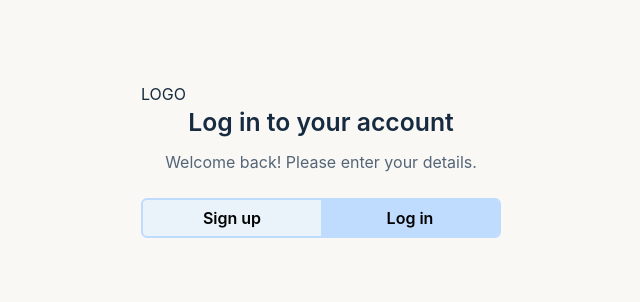
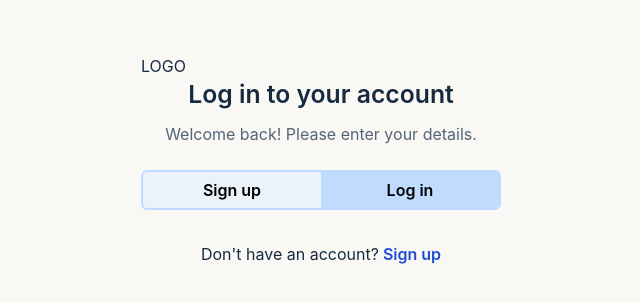
Before and after one commit to AcePeQ/gatherly, a React (Vite) app in the folder client/: page / in a window 1280 px wide. Shown: the part 240-542 px from the top of the page, without its empty margins (319-959 px from the left). Built offline with nearby package versions, Linux system fonts and the light colour scheme; a web font is replaced by a local one.

Commit message:
feat: enhance Auth component with additional action link and update Button component for link type

```diff
--- a/client/src/app/routes/auth/Auth.module.css
+++ b/client/src/app/routes/auth/Auth.module.css
@@ -72,3 +72,17 @@
   inset-inline-start: 0;
   inset-block-start: 0;
 }
+
+.additionalAction {
+  margin-block-start: var(--space-l);
+
+  display: flex;
+  align-items: center;
+  justify-content: center;
+
+  gap: 4px;
+}
+
+.additionalAction button {
+  font-weight: 600 !important;
+}
--- a/client/src/app/routes/auth/Auth.tsx
+++ b/client/src/app/routes/auth/Auth.tsx
@@ -2,6 +2,7 @@
 import { motion } from "motion/react"
 
 import styles from './Auth.module.css';
+import Button from '../../../components/button/Button';
 
 const menuBgVariants = {
   initial: (isLoginMode: boolean) => ({
@@ -42,6 +43,8 @@
             <motion.div custom={isLoginMode} variants={menuBgVariants} initial="initial" animate="animate" className={styles.menuActiveBg} aria-hidden="true" />
           </ul>
         </menu>
+
+        <p className={styles.additionalAction}>Don't have an account? <Button type='link' onClick={() => changeAuthMode("register")}>Sign up</Button></p>
       </div>
     </section>
   )
--- a/client/src/components/button/Button.module.css
+++ b/client/src/components/button/Button.module.css
@@ -1,4 +1,6 @@
 .btn {
+  display: inline-block;
+
   font-size: var(--fs-0);
   font-weight: 600;
   max-inline-size: fit-content;
@@ -49,3 +51,25 @@
 .btn.ghost:active {
   background-color: var(--ld-ghost-hover);
 }
+
+.btn.link {
+  font-size: 1em;
+  font-weight: inherit;
+  max-inline-size: fit-content;
+
+  border: none;
+  box-shadow: none;
+
+  padding: 0;
+  border-radius: 0px;
+
+  transition: all 0.3s;
+
+  color: var(--ld-primary);
+}
+
+.btn.link:hover,
+.btn.link:focus-visible,
+.btn.link:active {
+  color: var(--ld-primary-hover);
+}
--- a/client/src/components/button/Button.tsx
+++ b/client/src/components/button/Button.tsx
@@ -3,12 +3,13 @@
 
 type ButtonProps = {
   children: ReactElement | string;
-  type: "primary" | "secondary" | "ghost";
+  clickType?: "submit" | "button" | "reset"
+  type: "primary" | "secondary" | "ghost" | "link";
   onClick: MouseEventHandler;
 }
-function Button({ children, type, onClick }: ButtonProps) {
+function Button({ children, type, clickType = "button", onClick }: ButtonProps) {
   return (
-    <button className={`${styles.btn} ${styles[type]}`} onClick={onClick}>{children}</button>
+    <button type={clickType} className={`${styles.btn} ${styles[type]}`} onClick={onClick}>{children}</button>
   )
 }
 
```
Also changed, not shown: client/src/components/link/Link.tsx (+17 -0 lines).
